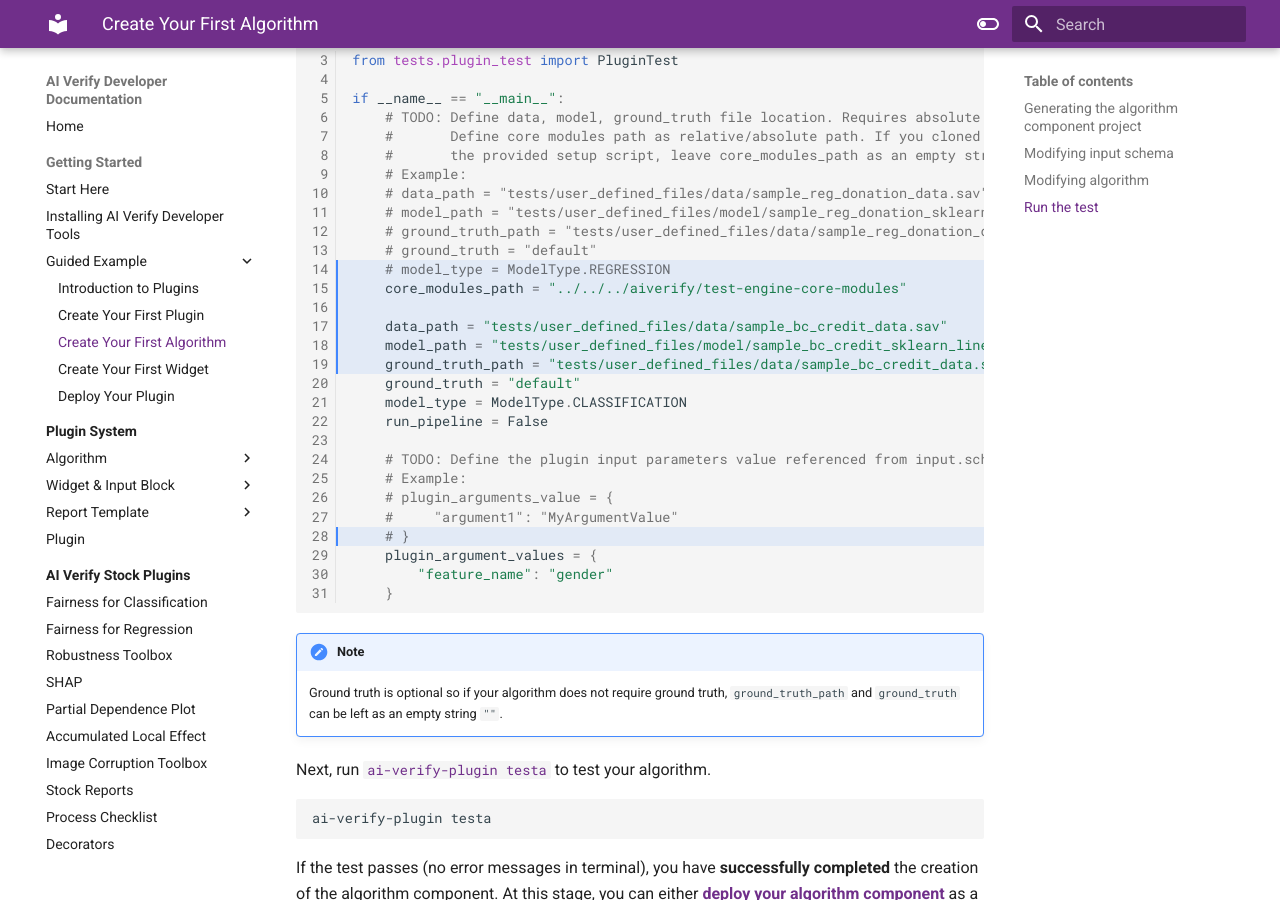
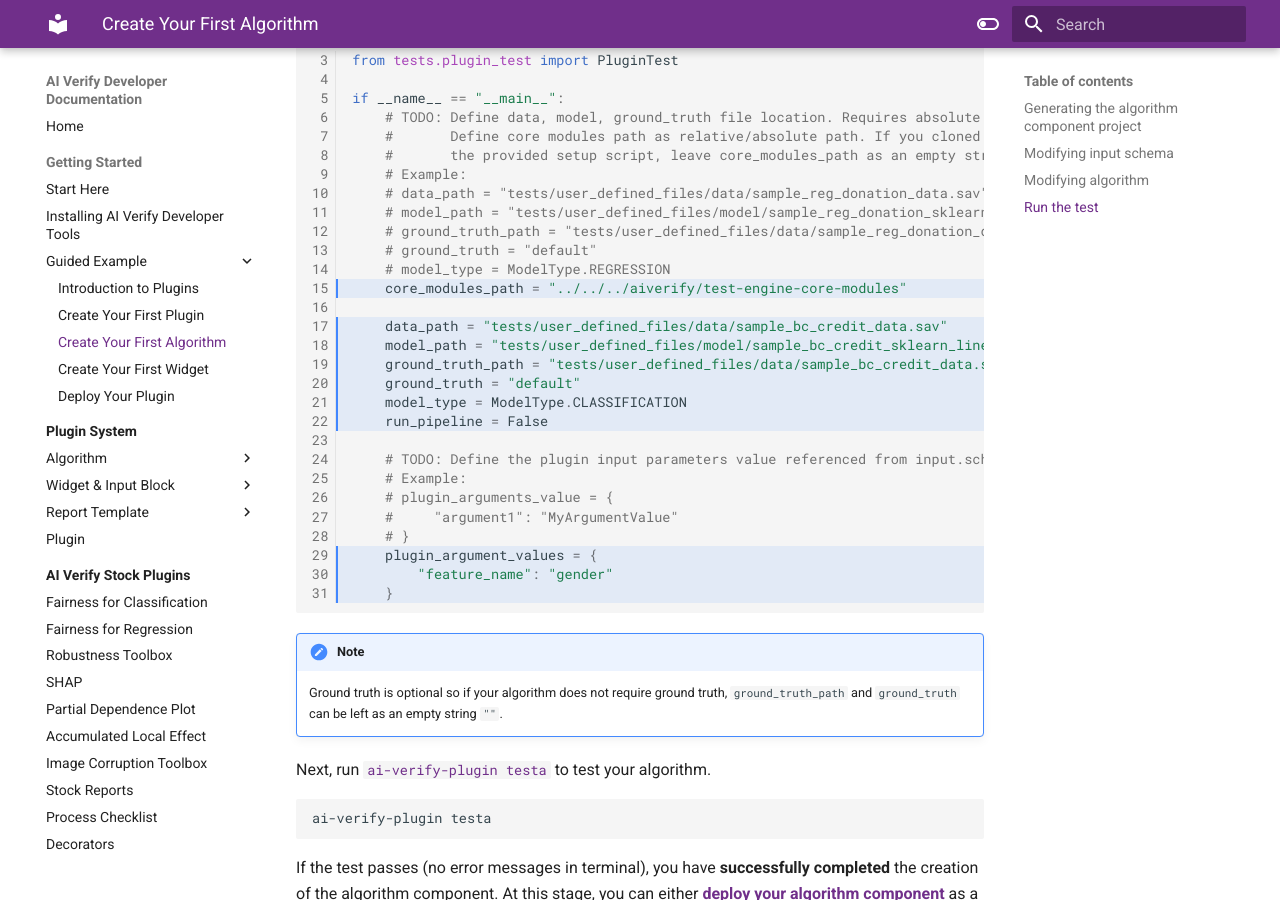
Before and after one commit to aiverify-foundation/aiverify-developer-tools, an MkDocs documentation site: the page built from docs/guided_example/your_first_algorithm.md, in a window 1280 px wide and 900 px high, scrolled down 3079 px. Built offline with MkDocs 1.6.1 and Material for MkDocs 9.7.7, drawn with Linux system fonts in a browser that asks for light colours.

Commit message:
update highlights for __main__.py code sample

````diff
--- a/docs/guided_example/your_first_algorithm.md
+++ b/docs/guided_example/your_first_algorithm.md
@@ -109,7 +109,7 @@ In this algorithm, we have updated the `data_path`, `model_path`, `ground_truth_
 
 **If you have been following every step from [Installing AI Verify Developer Tools](../getting_started/install_aiverify_dev_tools.md) to [Guided Example](../guided_example/deploy_your_plugin.md), you will need to update ```core_modules_path``` as shown below.** If you decide to structure the files differently, ensure that ```core_modules_path``` is an absolute/relative path pointing to your **test-engine-core-modules** folder.
 
-```py title="__main__.py" linenums="3" hl_lines="12 13 14 15 16 17 26"
+```py title="__main__.py" linenums="3" hl_lines="13 15 16 17 18 19 20 27 28 29"
 from tests.plugin_test import PluginTest
 
 if __name__ == "__main__":
````
